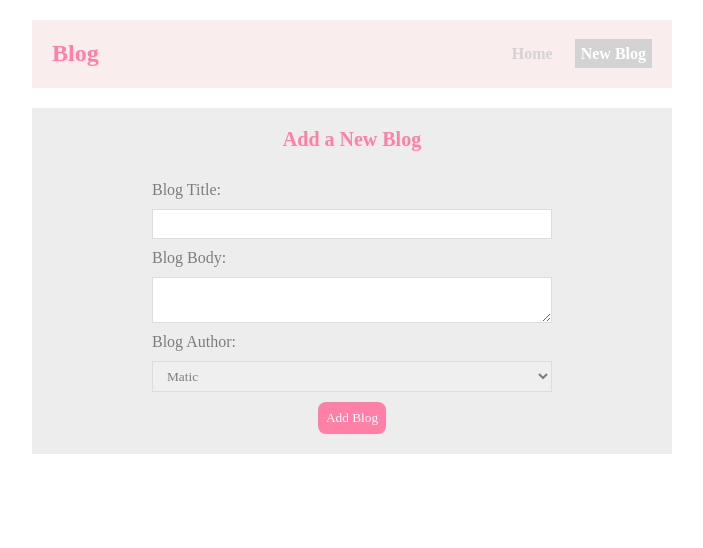
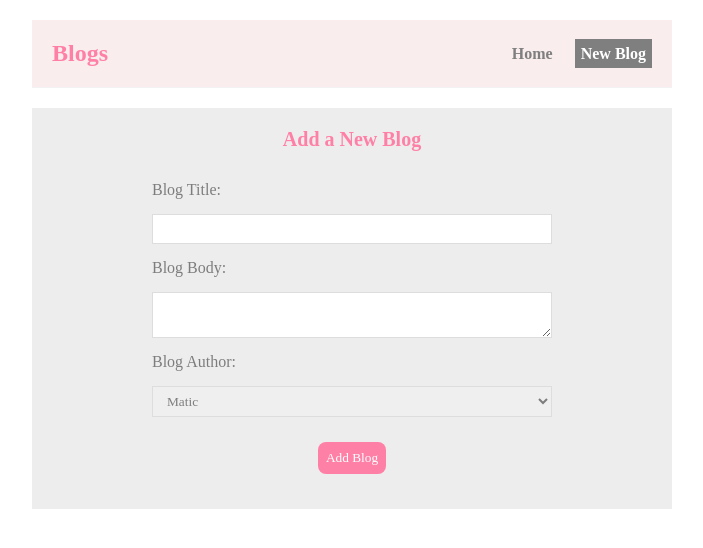
Before and after one commit to matico3/simple-blog, a React (Create React App) app: page /create in a window 1280 px wide. Shown: the top 548 px of the page, without its empty margins (288-991 px from the left). Built offline with nearby package versions, Linux system fonts and the light colour scheme; a web font is replaced by a local one.

Commit message:
dodana moznost filtriranja blogov

```diff
--- a/src/BlogDetails.js
+++ b/src/BlogDetails.js
@@ -4,6 +4,7 @@ import useGet from "./useGet";
 import { useHistory } from "react-router-dom";
 
 const Styled = styled.div`
+  padding: 0 0 50px;
   h2 {
     font-size: 20px;
     color: var(--pink);
@@ -21,14 +22,29 @@ const Styled = styled.div`
     padding: 8px;
     border-radius: 8px;
     cursor: pointer;
+    width: 100px;
+  }
+  .right {
+    float: right;
+  }
+  .left {
+    float: left;
   }
 `;
+
 export default function BlogDetails() {
   const history = useHistory();
   const { id } = useParams();
   const { data: blog, isPending, error } = useGet(`http://localhost:8000/blogs/${id}`);
   const goBack = () => {
     history.go(-1);
+  };
+  const deleteBlog = () => {
+    fetch(`http://localhost:8000/blogs/${blog.id}`, {
+      method: "DELETE",
+    }).then(() => {
+      history.push("/");
+    });
   };
   return (
     <Styled>
@@ -41,7 +57,15 @@ export default function BlogDetails() {
           <div>{blog.body}</div>
         </article>
       )}
-      <button onClick={goBack}>Go back</button>
+      <div className="container">
+        <button onClick={goBack} className="left">
+          Go back
+        </button>
+        <p></p>
+        <button onClick={deleteBlog} className="right">
+          Delete
+        </button>
+      </div>
     </Styled>
   );
 }
--- a/src/BlogList.js
+++ b/src/BlogList.js
@@ -10,9 +10,15 @@ const Styled = styled.div`
     box-shadow: 1px 3px 5px rgba(0, 0, 0, 0.1);
   }
   h2 {
-    font-size: 20px;
+    font-size: 25px;
     color: var(--pink);
     margin-bottom: 8px;
+  }
+  p {
+    font-size: 12px;
+  }
+  .right {
+    text-align: right;
   }
 `;
 
@@ -28,7 +34,7 @@ export default function BlogList({ blogs, title, handleDelete }) {
             <Styled>
               <Link to={`/blogs/${blog.id}`} style={{ textDecoration: "none" }}>
                 <h2>{blog.title}</h2>
-                <p>Written by {blog.author}</p>
+                <p className="right">Written by {blog.author}</p>
               </Link>
             </Styled>
           </div>
--- a/src/CreateBlog.js
+++ b/src/CreateBlog.js
@@ -7,10 +7,10 @@ const Styled = styled.div`
   max-width: 400px;
   margin: 0 auto;
   text-align: center;
-
   label {
     text-align: left;
     display: block;
+    margin: 15px 0;
   }
   h2 {
     font-size: 20px;
@@ -33,6 +33,7 @@ const Styled = styled.div`
     border: 0;
     padding: 8px;
     border-radius: 8px;
+    margin: 15px 0;
     cursor: pointer;
   }
   p {
--- a/src/GlobalStyles.js
+++ b/src/GlobalStyles.js
@@ -11,6 +11,7 @@ const GlobalStyles = createGlobalStyle`
     --fullwidth: 100%;
     --pink: #ff80a6;
     --blue: #ff80a6;
+    --grey: #7f7f7f;
     }
     * {
         margin: 0;
--- a/src/Homepage.js
+++ b/src/Homepage.js
@@ -1,20 +1,33 @@
+import { useState } from "react";
 import BlogList from "./BlogList";
+import FilterByAuthor from "./useFilter";
 import useGet from "./useGet";
 
 function Home() {
+  const [filterSettings, setFilterSettings] = useState({
+    type: "author",
+    search: "matic",
+  });
+
   const { data: blogs, isPending, error } = useGet("http://localhost:8000/blogs");
 
   return (
     <div className="home">
       {error && <div>{error}</div>}
-      {isPending && <div>Loading..</div>}
-      {blogs && <BlogList blogs={blogs} title="All blogs" />}
-      {/* {blogs && (
+      {isPending && <div>Loading...</div>}
+      <FilterByAuthor
+        filterSettings={filterSettings}
+        setFilterSettings={setFilterSettings}></FilterByAuthor>
+      {blogs && (
         <BlogList
-          blogs={blogs.filter((blog) => blog.author === "matic")}
-          title="Matic's blogs!"
+          blogs={blogs.filter((blog) =>
+            blog[filterSettings.type]
+              .toLowerCase()
+              .includes(filterSettings.search.toLowerCase())
+          )}
+          title={filterSettings.search === "" ? "All blogs" : "Matic"}
         />
-      )} */}
+      )}
     </div>
   );
 }
--- a/src/Navbar.js
+++ b/src/Navbar.js
@@ -27,13 +27,13 @@ function Navbar() {
   return (
     <NavbarStyles>
       <Link to="/" style={{ textDecoration: "none" }}>
-        <h1 style={{ color: "var(--pink) " }}>Blog</h1>
+        <h1 style={{ color: "var(--pink) " }}>Blogs</h1>
       </Link>
       <LinkStyles className="links">
         <Link
           to="/"
           style={{
-            color: "lightGray",
+            color: "var(--grey)",
             fontWeight: "bold",
           }}>
           Home
@@ -43,7 +43,7 @@ function Navbar() {
           style={{
             fontWeight: "bold",
             color: "white",
-            backgroundColor: "lightGray",
+            backgroundColor: "var(--grey)",
           }}>
           New Blog
         </Link>
--- /dev/null
+++ b/src/useFilter.js
@@ -0,0 +1,35 @@
+import { useState } from "react";
+import styled from "styled-components";
+
+const Styled = styled.div`
+  button {
+    display: flex;
+    justify-content: flex-end;
+  }
+  form {
+    display: flex;
+    justify-content: flex-end;
+  }
+`;
+
+export default function useFilter({ filterSettings, setFilterSettings }) {
+  function handleChange(e) {
+    setFilterSettings({ ...filterSettings, [e.target.name]: e.target.value });
+  }
+  return (
+    <Styled>
+      <form>
+        <select name="type" value={filterSettings.type} onChange={handleChange}>
+          <option value="title">Title</option>
+          <option value="author">Author</option>
+        </select>
+        <input
+          type="text"
+          name="search"
+          value={filterSettings.search}
+          onChange={handleChange}
+        />
+      </form>
+    </Styled>
+  );
+}
```
